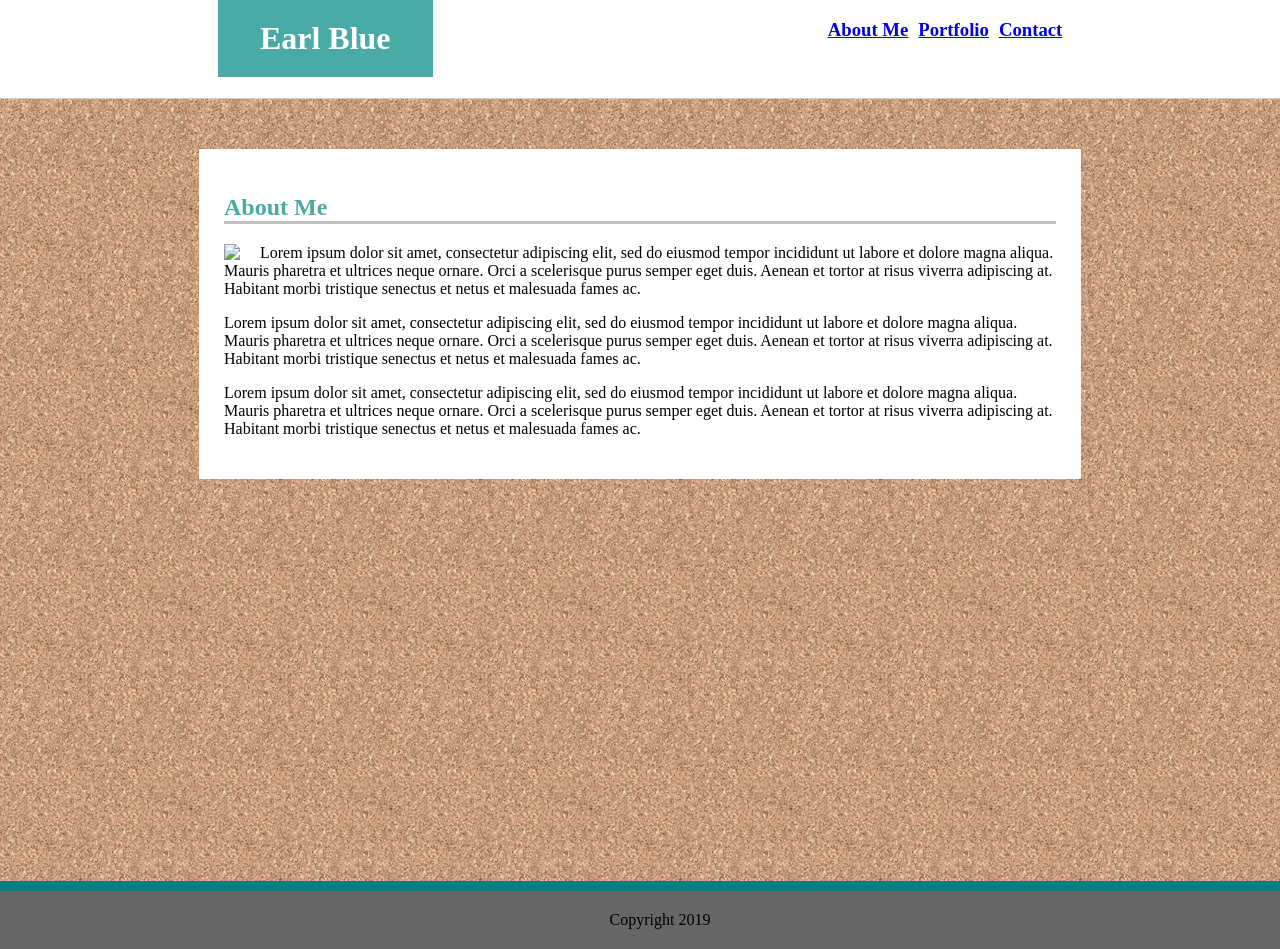
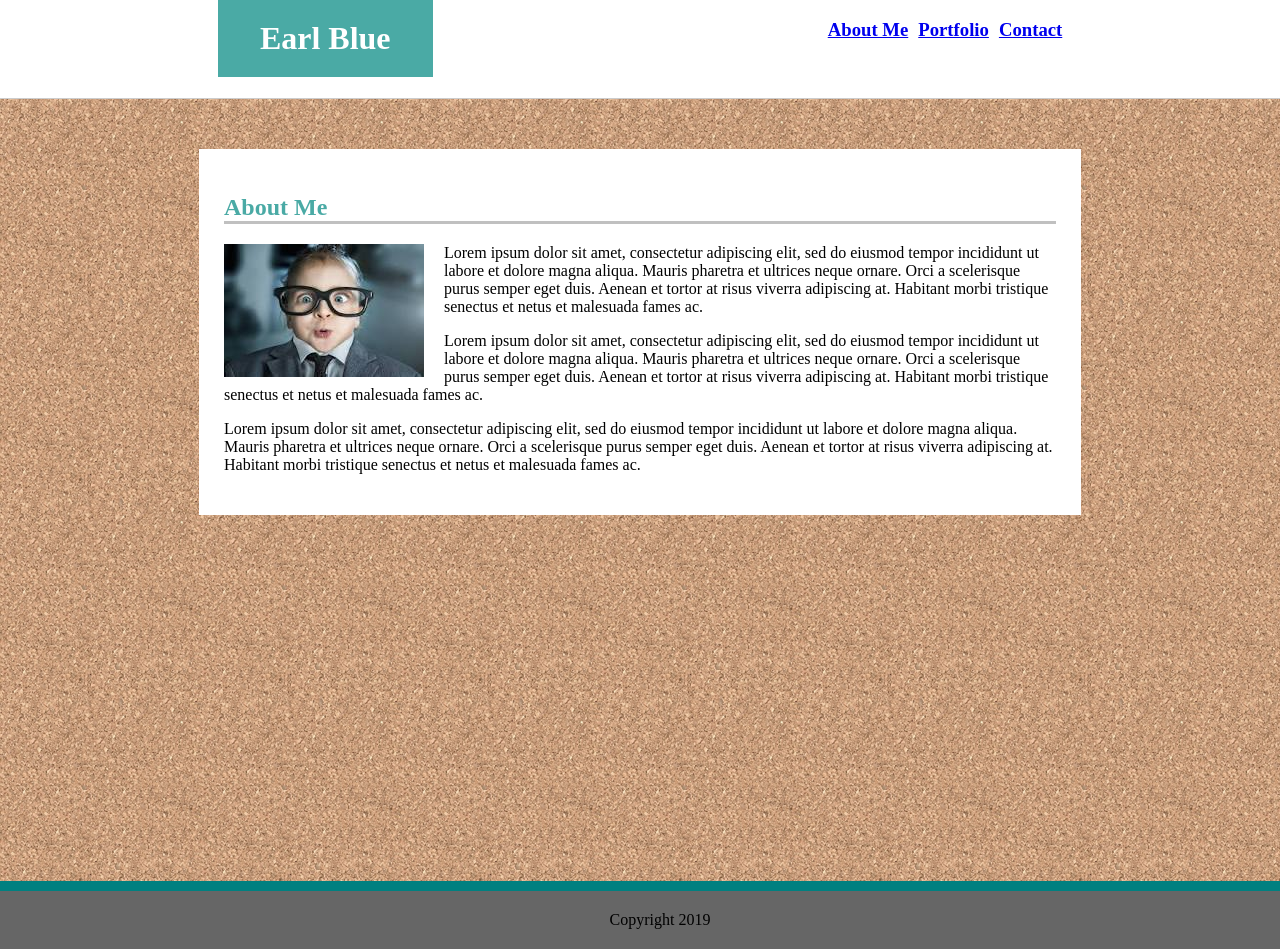
Before and after one commit to EarlBlue/Basic-Portfolio, a plain HTML site: page index.html in a window 1280 px wide. Shown: the top 949 px of the page. Drawn offline with Linux system fonts and the light colour scheme.

Commit message:
updated css and image links

```diff
--- a/assets/css/style.css
+++ b/assets/css/style.css
@@ -1,7 +1,7 @@
 html{
     top: 0px;
     display: flex;
-    background-image: url("../images/cork-board.png");
+    background-image: url("https://earlblue.github.io/Basic-Portfolio/assets/images/cork-board.png");
   }
 
   body {
--- a/index.html
+++ b/index.html
@@ -1,7 +1,7 @@
 <html>
 <head>
   <title>My Portfolio</title>
-  <link rel="stylesheet" type="text/css" href="/assets/css/style.css">
+  <link rel="stylesheet" type="text/css" href="https://earlblue.github.io/Basic-Portfolio/assets/css/style.css">
 </head>
 
 <body>
@@ -19,7 +19,7 @@
     <h1 id="about-me">About Me</h1>
 
     <article>
-    <img src="placeholder.jpeg">
+    <img src="https://earlblue.github.io/Basic-Portfolio/assets/images/placeholder.jpeg">
 
     <p id="p1">Lorem ipsum dolor sit amet, consectetur adipiscing elit, sed do eiusmod tempor incididunt ut labore et dolore magna aliqua. Mauris pharetra et ultrices neque ornare. Orci a scelerisque purus semper eget duis. Aenean et tortor at risus viverra adipiscing at. Habitant morbi tristique senectus et netus et malesuada fames ac.</p>
 
```
Also changed, not shown: contact.html (+1 -1 lines), portfolio.html (+1 -1 lines).
